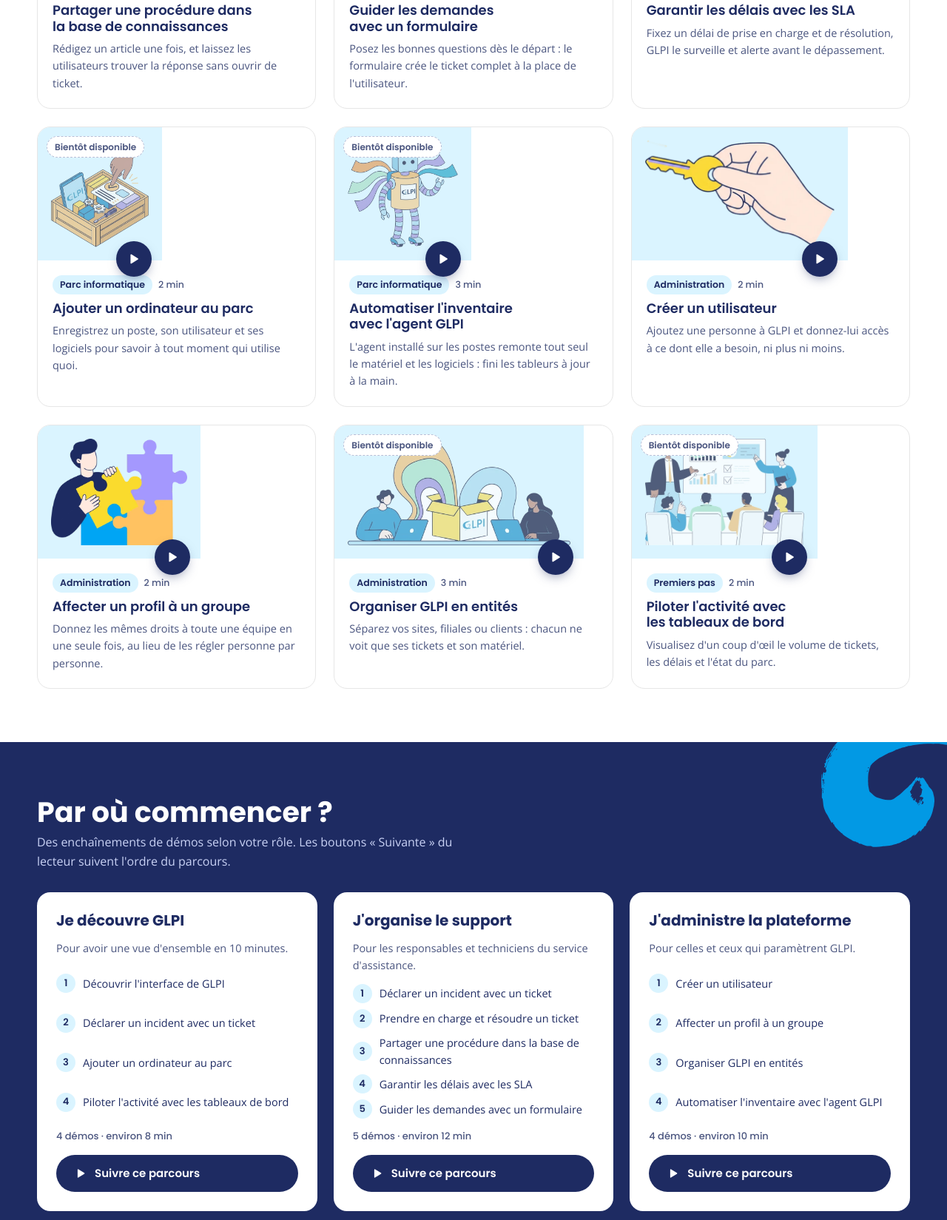
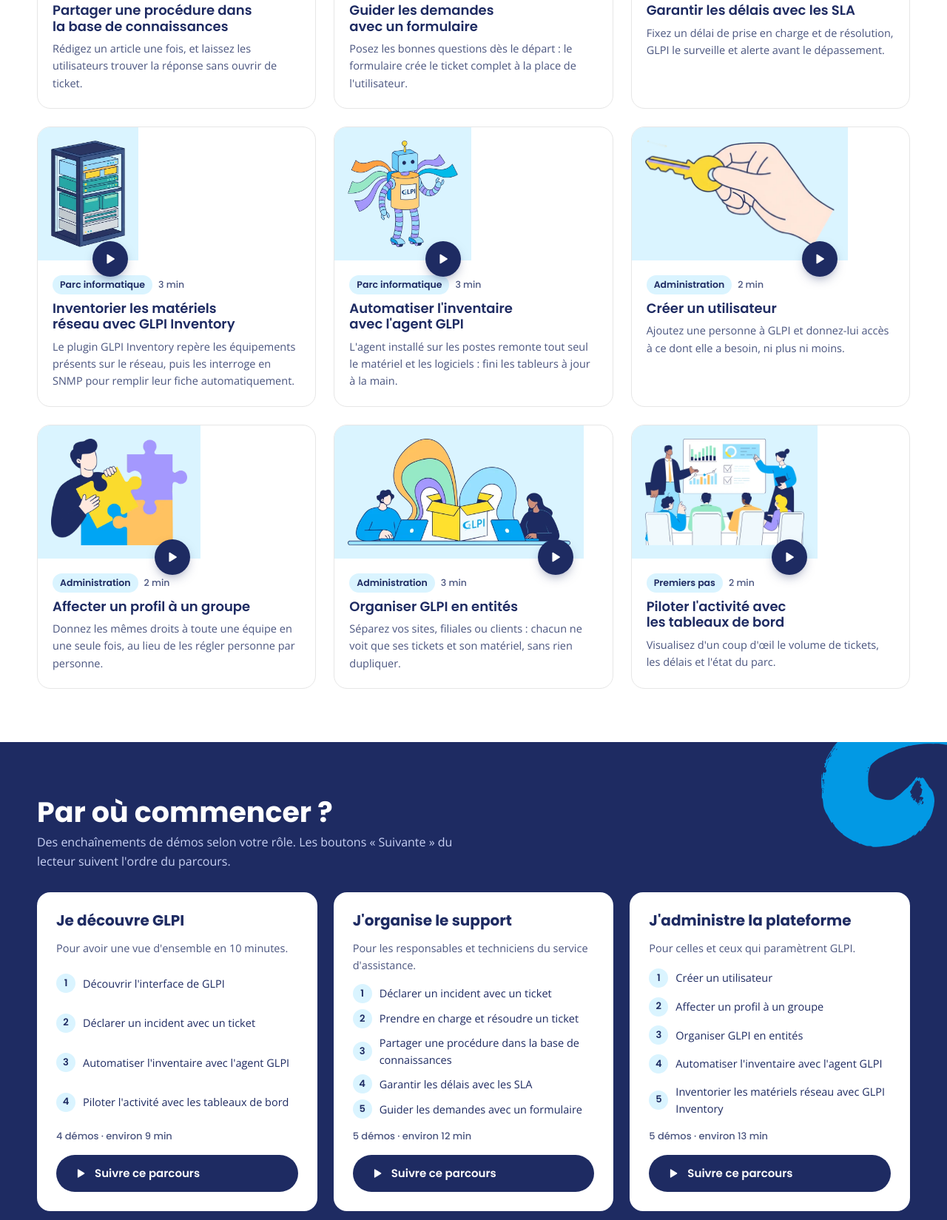
Before and after one commit to Otijom/demo, a plain HTML site: page index.html in a window 1280 px wide. Shown: the part 1771-3420 px from the top of the page at 74% size. Drawn offline with nearby package versions, Linux system fonts and the light colour scheme.

Commit message:
add lot of truc

```diff
--- a/demos.js
+++ b/demos.js
@@ -112,19 +112,19 @@ window.GLPI_DEMOS = {
       mots: ["SLA", "Ticket"]
     },
     {
-      id: "ajouter-ordinateur",
-      arcade: "",
-      titre: "Ajouter un ordinateur au parc",
+      id: "inventaire-reseau",
+      arcade: "https://app.arcade.software/share/dTRpHD3W5zET1I6cBuu9",
+      titre: "Inventorier les matériels réseau avec GLPI Inventory",
       categorie: "parc",
-      duree: "2 min",
-      image: "assets/img/ordinateur-ajout.webp",
-      resume: "Enregistrez un poste, son utilisateur et ses logiciels pour savoir à tout moment qui utilise quoi.",
-      etapes: ["Créer la fiche de l'ordinateur", "L'affecter à un utilisateur", "Consulter ses composants et logiciels"],
-      mots: ["Actif"]
+      duree: "3 min",
+      image: "assets/img/inventaire-reseau.webp",
+      resume: "Le plugin GLPI Inventory repère les équipements présents sur le réseau, puis les interroge en SNMP pour remplir leur fiche automatiquement.",
+      etapes: ["Découvrir les équipements présents sur le réseau", "Lancer l'inventaire SNMP des matériels trouvés", "Consulter la fiche d'un commutateur et de ses ports"],
+      mots: ["Plugin", "SNMP", "Actif"]
     },
     {
       id: "inventaire-automatique",
-      arcade: "",
+      arcade: "https://app.arcade.software/share/fFwpGkVio4s4nDvqvATT",
       titre: "Automatiser l'inventaire avec l'agent GLPI",
       categorie: "parc",
       duree: "3 min",
@@ -157,18 +157,18 @@ window.GLPI_DEMOS = {
     },
     {
       id: "entites",
-      arcade: "",
+      arcade: "https://app.arcade.software/share/xfJPJo6FiPMFBgnInxej",
       titre: "Organiser GLPI en entités",
       categorie: "administration",
       duree: "3 min",
       image: "assets/img/entites.webp",
-      resume: "Séparez vos sites, filiales ou clients : chacun ne voit que ses tickets et son matériel.",
-      etapes: ["Créer une entité", "Y rattacher des utilisateurs", "Passer d'une entité à l'autre"],
-      mots: ["Entité", "Profil"]
+      resume: "Séparez vos sites, filiales ou clients : chacun ne voit que ses tickets et son matériel, sans rien dupliquer.",
+      etapes: ["Créer une entité pour un site", "Passer d'une entité à l'autre", "Donner à un technicien l'accès à son seul site", "Partager un élément avec tous les sites"],
+      mots: ["Entité", "Profil", "Récursivité"]
     },
     {
       id: "tableau-de-bord",
-      arcade: "",
+      arcade: "https://app.arcade.software/share/7mBeyFvMEfGgDKgQOv1Z",
       titre: "Piloter l'activité avec les tableaux de bord",
       categorie: "premiers-pas",
       duree: "2 min",
@@ -184,7 +184,7 @@ window.GLPI_DEMOS = {
     {
       titre: "Je découvre GLPI",
       pour: "Pour avoir une vue d'ensemble en 10 minutes.",
-      demos: ["decouvrir-interface", "creer-ticket", "ajouter-ordinateur", "tableau-de-bord"]
+      demos: ["decouvrir-interface", "creer-ticket", "inventaire-automatique", "tableau-de-bord"]
     },
     {
       titre: "J'organise le support",
@@ -194,20 +194,23 @@ window.GLPI_DEMOS = {
     {
       titre: "J'administre la plateforme",
       pour: "Pour celles et ceux qui paramètrent GLPI.",
-      demos: ["creer-utilisateur", "affecter-profil-groupe", "entites", "inventaire-automatique"]
+      demos: ["creer-utilisateur", "affecter-profil-groupe", "entites", "inventaire-automatique", "inventaire-reseau"]
     }
   ],
 
   /* Petit lexique affiché en bas de page et dans le lecteur. */
   lexique: [
-    { mot: "Actif", def: "Tout élément du parc suivi dans GLPI : ordinateur, écran, téléphone, imprimante, logiciel…" },
+    { mot: "Actif", def: "Tout élément du parc suivi dans GLPI : ordinateur, écran, équipement réseau, imprimante, logiciel…" },
     { mot: "Agent GLPI", def: "Petit programme installé sur les postes, qui envoie automatiquement leur inventaire à GLPI." },
     { mot: "Base de connaissances", def: "Bibliothèque d'articles (procédures, FAQ) pour trouver une réponse sans ouvrir de ticket." },
     { mot: "Entité", def: "Une partie de l'organisation (site, filiale, client) dont les données et les droits sont cloisonnés." },
     { mot: "Formulaire", def: "Page de demande guidée qui pose les bonnes questions et crée le ticket automatiquement." },
     { mot: "Groupe", def: "Un ensemble d'utilisateurs, souvent une équipe ou un service, à qui l'on confie des tickets ou des droits." },
+    { mot: "Plugin", def: "Une extension qui ajoute des fonctions à GLPI, comme GLPI Inventory pour l'inventaire réseau." },
     { mot: "Profil", def: "Le jeu de droits qui définit ce qu'un utilisateur peut voir et faire (Self-Service, Technicien, Super-Admin…)." },
+    { mot: "Récursivité", def: "Une option qui rend un élément ou un droit valable aussi dans toutes les sous-entités, sans le recréer pour chacune." },
     { mot: "SLA", def: "Engagement de délai (prise en charge, résolution) que GLPI applique et surveille sur les tickets." },
+    { mot: "SNMP", def: "Un protocole qui permet d'interroger à distance un équipement réseau (commutateur, imprimante…) pour connaître ses caractéristiques." },
     { mot: "Tableau de bord", def: "Écran de synthèse composé d'indicateurs et de graphiques sur l'activité et le parc." },
     { mot: "Ticket", def: "Une demande ou un incident déclaré par un utilisateur, suivi jusqu'à sa résolution." }
   ],
--- a/index.html
+++ b/index.html
@@ -236,6 +236,14 @@ dl.termes { margin: 0; display: grid; grid-template-columns: repeat(2, 1fr); gap
 
 /* ---------- Plein écran du lecteur ---------- */
 .icone-btn[disabled] { opacity: .35; pointer-events: none; }
+/* Plein écran : bouton libellé, mis en avant sans effet lumineux */
+.btn-plein { flex: none; display: inline-flex; align-items: center; gap: 8px; height: 42px; padding: 0 16px 0 13px; border-radius: 999px; border: 1.5px solid rgba(152,224,255,.55); background: rgba(152,224,255,.12); color: var(--blanc); font-family: var(--font-titre); font-weight: 600; font-size: 14px; white-space: nowrap; transition: background .15s, border-color .15s; }
+.btn-plein:hover { background: rgba(152,224,255,.24); border-color: var(--bleu-clair); }
+.btn-plein svg { width: 18px; height: 18px; color: var(--bleu-clair); }
+.btn-plein[disabled] { opacity: .35; pointer-events: none; }
+@media (max-width: 600px) { .btn-plein .txt { display: none; } .btn-plein { padding: 0 11px; } }
+.lien-plein { display: inline-flex; align-items: center; gap: 6px; margin-left: 10px; padding: 0; border: 0; background: none; font: inherit; font-weight: 600; color: var(--bleu-fonce); text-decoration: underline; text-decoration-color: var(--bleu); text-decoration-thickness: 2px; text-underline-offset: 4px; }
+.lien-plein svg { width: 15px; height: 15px; color: var(--bleu); }
 .cadre-arcade:fullscreen { padding-bottom: 0; height: 100%; border-radius: 0; background: #000; }
 .cadre-arcade:-webkit-full-screen { padding-bottom: 0; height: 100%; border-radius: 0; background: #000; }
 
@@ -430,8 +438,9 @@ dialog.lecteur::backdrop { background: rgba(20, 28, 66, .72); backdrop-filter: b
       <div class="fil" id="lecteurFil"></div>
       <h2 id="lecteurTitre"></h2>
     </div>
-    <button class="icone-btn" id="btnPleinEcran" type="button" aria-label="Afficher la démo en plein écran" title="Plein écran">
+    <button class="btn-plein" id="btnPleinEcran" type="button" aria-label="Afficher la démo en plein écran" title="Afficher la démo en plein écran (Échap pour revenir)">
       <svg viewBox="0 0 24 24" fill="none" stroke="currentColor" stroke-width="2.2" stroke-linecap="round" stroke-linejoin="round" aria-hidden="true"><path d="M4 9V4h5M20 9V4h-5M4 15v5h5M20 15v5h-5"/></svg>
+      <span class="txt">Plein écran</span>
     </button>
     <button class="icone-btn" id="btnFermer" type="button" aria-label="Fermer la démo">
       <svg viewBox="0 0 24 24" fill="none" stroke="currentColor" stroke-width="2.4" stroke-linecap="round" aria-hidden="true"><path d="M6 6l12 12M18 6 6 18"/></svg>
@@ -567,7 +576,7 @@ dialog.lecteur::backdrop { background: rgba(20, 28, 66, .72); backdrop-filter: b
     cadre.style.setProperty("--ratio", d.ratio || "56.25%");
     if (aid) {
       cadre.innerHTML = '<iframe src="https://demo.arcade.software/' + aid + '?embed&embed_mobile=tab&embed_desktop=inline&show_copy_link=true" title="' + esc(d.titre) + '" loading="lazy" allowfullscreen allow="clipboard-write; fullscreen"></iframe>';
-      $("secours").innerHTML = '<span>Cliquez sur les points lumineux pour avancer.</span><a href="https://app.arcade.software/share/' + aid + '" target="_blank" rel="noopener">La démo ne s\'affiche pas ? Ouvrir dans un nouvel onglet ↗</a>';
+      $("secours").innerHTML = '<span>Cliquez sur les points lumineux pour avancer.<button type="button" class="lien-plein" data-plein><svg viewBox="0 0 24 24" fill="none" stroke="currentColor" stroke-width="2.4" stroke-linecap="round" stroke-linejoin="round" aria-hidden="true"><path d="M4 9V4h5M20 9V4h-5M4 15v5h5M20 15v5h-5"/></svg>Voir en plein écran</button></span><a href="https://app.arcade.software/share/' + aid + '" target="_blank" rel="noopener">La démo ne s\'affiche pas ? Ouvrir dans un nouvel onglet ↗</a>';
     } else {
       cadre.innerHTML = '<div class="emplacement-vide"><div><img src="' + esc(d.image) + '" alt=""><h3>Démo bientôt disponible</h3><p>Cette démonstration est en cours de préparation. En attendant, découvrez les autres sujets.</p></div></div>';
       $("secours").innerHTML = '<span>Emplacement réservé : renseignez <code>arcade</code> pour « ' + esc(d.id) + ' » dans demos.js.</span>';
@@ -581,7 +590,7 @@ dialog.lecteur::backdrop { background: rgba(20, 28, 66, .72); backdrop-filter: b
     dlg.close();
   }
   /* Plein écran : agrandit le cadre de la démo ; Échap ou le même bouton pour revenir */
-  $("btnPleinEcran").addEventListener("click", () => {
+  function basculerPleinEcran() {
     const cadre = $("cadre");
     const actif = document.fullscreenElement || document.webkitFullscreenElement;
     try {
@@ -592,7 +601,9 @@ dialog.lecteur::backdrop { background: rgba(20, 28, 66, .72); backdrop-filter: b
         if (r && r.catch) r.catch(() => {});
       }
     } catch (e) {}
-  });
+  }
+  $("btnPleinEcran").addEventListener("click", basculerPleinEcran);
+  $("secours").addEventListener("click", e => { if (e.target.closest("[data-plein]")) basculerPleinEcran(); });
   dlg.addEventListener("close", () => {
     $("cadre").innerHTML = ""; courant = null; parcoursActif = null;
     if (location.hash.startsWith("#demo-")) history.replaceState(null, "", location.pathname + location.search);
```
Also changed, not shown: assets/img/inventaire-reseau.webp (added), 1 other file.
